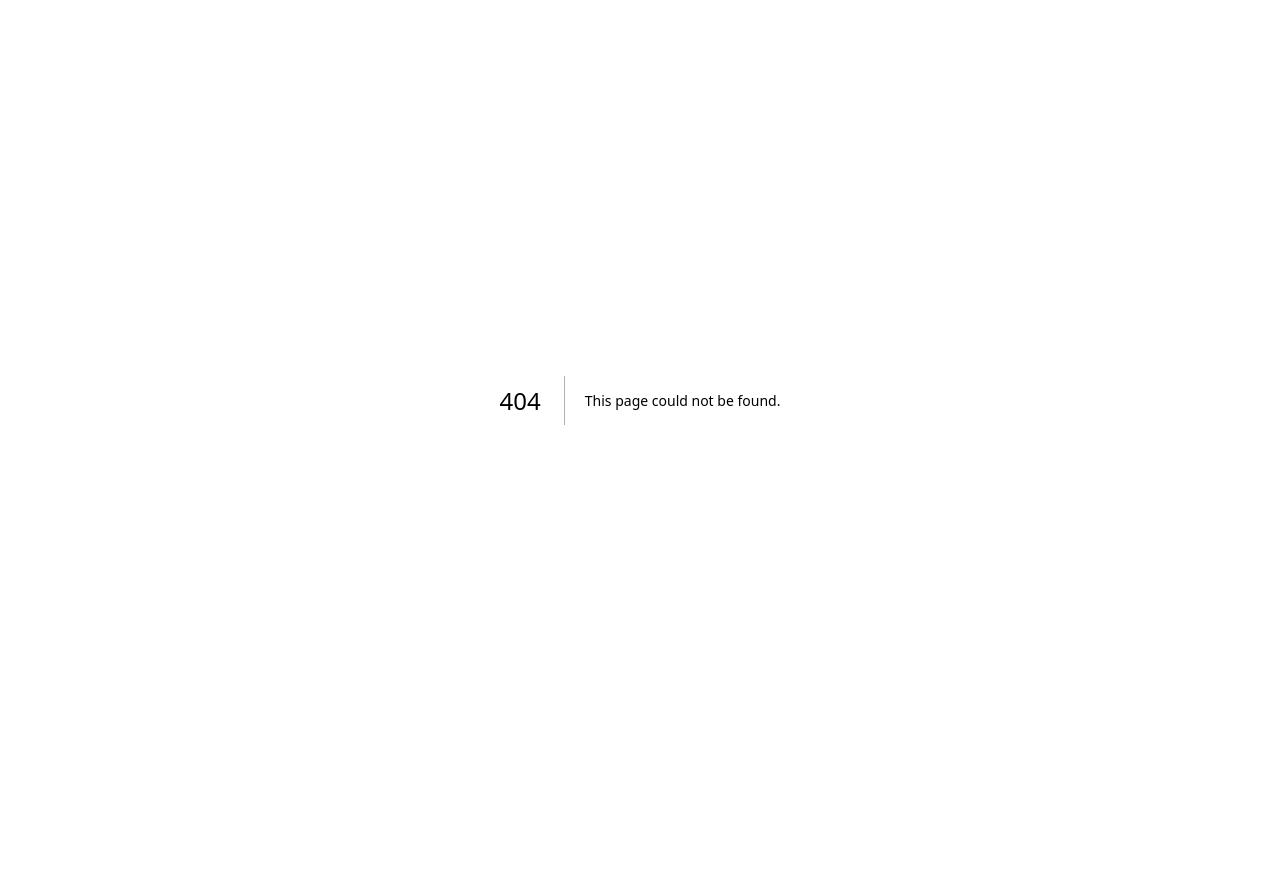
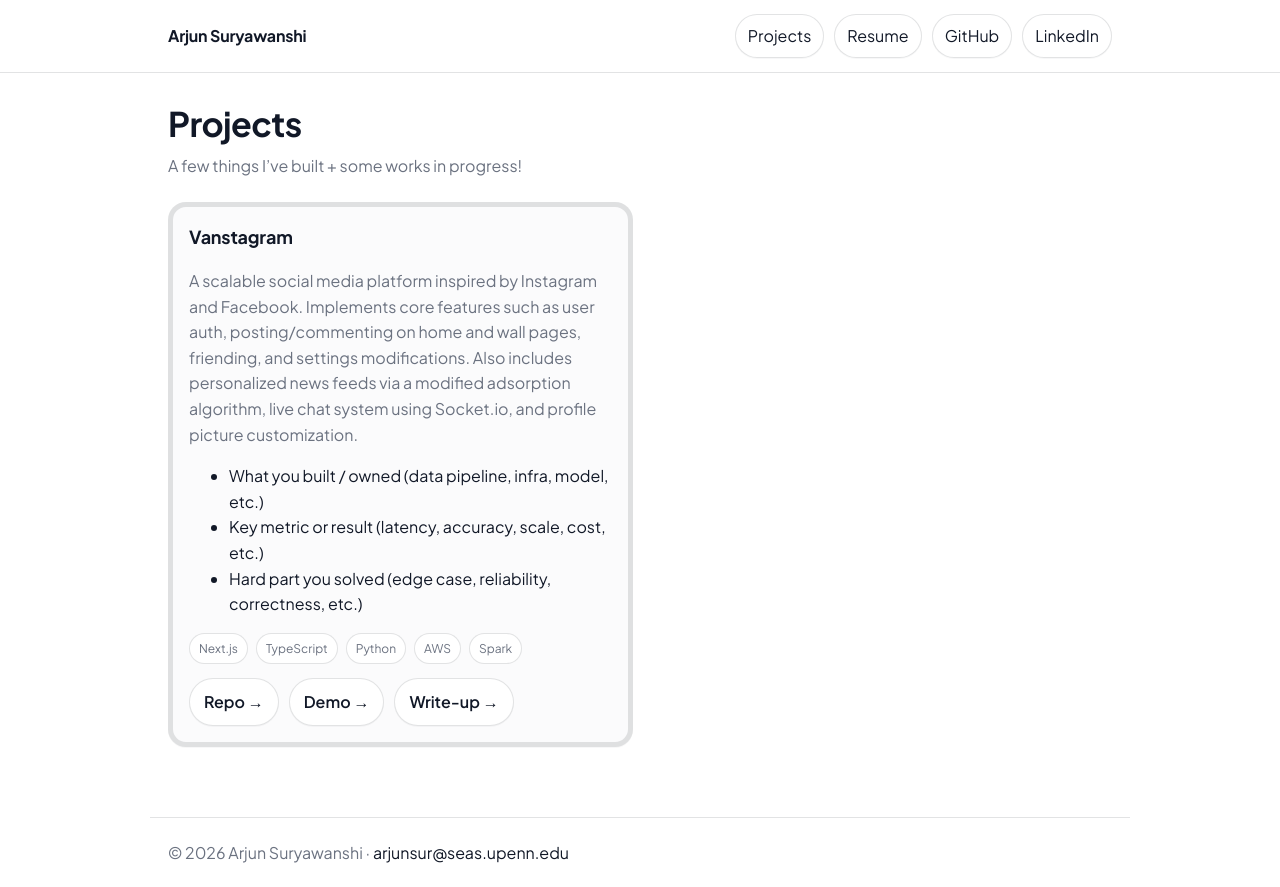
Before and after one commit to arjunsur12/personal-website, a Next.js app: page /projects in a window 1280 px wide. Before the commit this address had no page. Before the commit the page ends 800 px from the top, so only its background shows below. Built offline with nearby package versions, Linux system fonts and the light colour scheme.

Commit message:
- css/style changes to make cleaner - fixed resume, github, and linkedin links - todo - add all project details, spacing/beautifying (maybe add a bit more flair? unsure, seems a bit too minimal right now)

```diff
--- a/src/app/globals.css
+++ b/src/app/globals.css
@@ -1,42 +1,214 @@
 :root {
-  --background: #ffffff;
-  --foreground: #171717;
+  --bg: #ffffff;
+  --text: #111827;     /* near-black */
+  --muted: #6b7280;    /* gray */
+  --card: #fbfbfc;     /* subtle off-white */
+  --border: rgba(17, 24, 39, 0.12);
+  --shadow: 0 1px 2px rgba(17, 24, 39, 0.06), 0 10px 30px rgba(17, 24, 39, 0.06);
+  --link: #111827;
+  --accent: #2563eb;   /* blue */
+  --radius: 18px;
 }
 
-@media (prefers-color-scheme: dark) {
-  :root {
-    --background: #0a0a0a;
-    --foreground: #ededed;
+* { box-sizing: border-box; }
+html, body { padding: 0; margin: 0; }
+body {
+  background: var(--bg);
+  color: var(--text);
+  font-family: var(--font-jakarta), var(--font-inter), ui-sans-serif, system-ui, -apple-system, Segoe UI, Roboto, Helvetica, Arial;
+  line-height: 1.6;
+}
+
+a { color: var(--link); text-decoration: none; }
+a:hover { text-decoration: underline; }
+
+.container {
+  max-width: 980px;
+  margin: 0 auto;
+  padding: 32px 18px 70px;
+}
+
+/* Nav */
+.nav {
+  position: sticky;
+  top: 0;
+  background: rgba(255, 255, 255, 0.85);
+  backdrop-filter: blur(10px);
+  border-bottom: 1px solid var(--border);
+}
+
+.navInner {
+  max-width: 980px;
+  margin: 0 auto;
+  padding: 14px 18px;
+  display: flex;
+  align-items: center;
+  justify-content: space-between;
+  gap: 14px;
+}
+
+.brand {
+  font-weight: 650;
+  letter-spacing: -0.2px;
+}
+
+.navLinks {
+  display: flex;
+  gap: 10px;
+  flex-wrap: wrap;
+  align-items: center;
+  justify-content: flex-end;
+}
+
+.pill {
+  border: 1px solid var(--border);
+  background: #ffffff;
+  padding: 8px 12px;
+  border-radius: 999px;
+  box-shadow: 0 1px 0 rgba(17, 24, 39, 0.03);
+}
+
+.pill:hover {
+  background: rgba(17, 24, 39, 0.03);
+  text-decoration: none;
+}
+
+/* Typography */
+.h1 {
+  font-size: 40px;
+  line-height: 1.12;
+  margin: 0 0 10px;
+  letter-spacing: -0.6px;
+}
+
+.sub {
+  color: var(--muted);
+  margin: 0 0 24px;
+  max-width: 70ch;
+}
+
+/* Hero with photo */
+.heroRow {
+  display: grid;
+  grid-template-columns: 1fr;
+  gap: 0px;
+  align-items: center; /* vertical alignment */
+  padding: 20px 0 28px;
+}
+
+@media (min-width: 820px) {
+  .heroRow {
+    grid-template-columns: 1.6fr 0.8fr; /* text left, image right */
   }
 }
 
-html,
-body {
-  max-width: 100vw;
-  overflow-x: hidden;
+.avatarWrap {
+  display: flex;
+  align-items: center;       /* vertical center */
+  justify-content: center;
 }
 
-body {
-  color: var(--foreground);
-  background: var(--background);
-  font-family: Arial, Helvetica, sans-serif;
-  -webkit-font-smoothing: antialiased;
-  -moz-osx-font-smoothing: grayscale;
+@media (min-width: 820px) {
+  .avatarWrap {
+    justify-content: flex-end; /* push image to the right */
+  }
 }
 
-* {
-  box-sizing: border-box;
-  padding: 0;
-  margin: 0;
+.avatar {
+  width: 250px;
+  height: 250px;
+  border-radius: 999px;
+  border: 1px solid var(--border);
+  box-shadow: var(--shadow);
+  overflow: hidden;
+  background: #fff;
 }
 
-a {
-  color: inherit;
+/* Cards / grid */
+.grid {
+  display: grid;
+  grid-template-columns: 1fr;
+  gap: 14px;
+}
+
+@media (min-width: 820px) {
+  .grid { grid-template-columns: 1fr 1fr; }
+}
+
+.card {
+  border: 5px solid var(--border);
+  background: var(--card);
+  border-radius: var(--radius);
+  padding: 16px;
+  box-shadow: 0 1px 0 rgba(17, 24, 39, 0.03);
+}
+
+.cardTitle {
+  margin: 0 0 6px;
+  font-size: 18px;
+  letter-spacing: -0.2px;
+}
+
+.muted { color: var(--muted); }
+
+/* Buttons */
+.btnRow {
+  display: flex;
+  flex-wrap: wrap;
+  gap: 10px;
+  margin-top: 14px;
+}
+
+.button {
+  display: inline-flex;
+  align-items: center;
+  justify-content: center;
+  gap: 8px;
+  padding: 10px 14px;
+  border-radius: 999px;
+  border: 1px solid var(--border);
+  background: #ffffff;
+  box-shadow: 0 1px 0 rgba(17, 24, 39, 0.03);
+  font-weight: 550;
+}
+
+.button:hover {
+  background: rgba(17, 24, 39, 0.03);
   text-decoration: none;
 }
 
-@media (prefers-color-scheme: dark) {
-  html {
-    color-scheme: dark;
-  }
+.buttonPrimary {
+  background: rgba(37, 99, 235, 0.08);
+  border-color: rgba(37, 99, 235, 0.25);
+  color: var(--accent);
 }
+
+.buttonPrimary:hover {
+  background: rgba(37, 99, 235, 0.12);
+}
+
+/* Tags */
+.tags {
+  display: flex;
+  flex-wrap: wrap;
+  gap: 8px;
+  margin-top: 10px;
+}
+
+.tag {
+  border: 1px solid var(--border);
+  padding: 5px 9px;
+  border-radius: 999px;
+  font-size: 12px;
+  color: var(--muted);
+  background: #fff;
+}
+
+/* Footer */
+.footer {
+  border-top: 1px solid var(--border);
+  padding: 22px 18px;
+  color: var(--muted);
+  max-width: 980px;
+  margin: 0 auto;
+}
--- a/src/app/layout.tsx
+++ b/src/app/layout.tsx
@@ -1,31 +1,34 @@
 import type { Metadata } from "next";
-import { Geist, Geist_Mono } from "next/font/google";
 import "./globals.css";
+import Navbar from "@/components/NavBar";
+import Footer from "@/components/Footer";
+import { Inter, Plus_Jakarta_Sans } from "next/font/google";
 
-const geistSans = Geist({
-  variable: "--font-geist-sans",
+const inter = Inter({
   subsets: ["latin"],
+  variable: "--font-inter",
+  display: "swap",
 });
 
-const geistMono = Geist_Mono({
-  variable: "--font-geist-mono",
+const jakarta = Plus_Jakarta_Sans({
   subsets: ["latin"],
+  variable: "--font-jakarta",
+  display: "swap",
 });
 
 export const metadata: Metadata = {
-  title: "Create Next App",
-  description: "Generated by create next app",
+  title: "Arjun Suryawanshi",
+  description: "Personal website",
+  metadataBase: new URL("https://arjunsuryawanshi.org"),
 };
 
-export default function RootLayout({
-  children,
-}: Readonly<{
-  children: React.ReactNode;
-}>) {
+export default function RootLayout({ children }: { children: React.ReactNode }) {
   return (
-    <html lang="en">
-      <body className={`${geistSans.variable} ${geistMono.variable}`}>
-        {children}
+    <html lang="en" className={`${inter.variable} ${jakarta.variable}`}>
+      <body>
+        <Navbar />
+        <main className="container">{children}</main>
+        <Footer />
       </body>
     </html>
   );
--- a/src/app/page.module.css
+++ b/src/app/page.module.css
@@ -21,7 +21,7 @@
   display: flex;
   min-height: 100vh;
   width: 100%;
-  max-width: 800px;
+  max-width: 1000px;
   flex-direction: column;
   align-items: flex-start;
   justify-content: space-between;
--- /dev/null
+++ b/src/app/projects/page.tsx
@@ -0,0 +1,21 @@
+import { projects } from "@/content/projects";
+import ProjectCard from "@/components/ProjectCard";
+
+export const metadata = {
+  title: "Projects",
+};
+
+export default function ProjectsPage() {
+  return (
+    <>
+      <h1 className="h1" style={{ fontSize: 34 }}>Projects</h1>
+      <p className="sub">
+        A few things I’ve built + some works in progress!
+      </p>
+
+      <div className="grid">
+        {projects.map((p) => <ProjectCard key={p.title} p={p} />)}
+      </div>
+    </>
+  );
+}
--- /dev/null
+++ b/src/components/Footer.tsx
@@ -0,0 +1,10 @@
+export default function Footer() {
+  return (
+    <footer className="footer">
+      <div>
+        © {new Date().getFullYear()} Arjun Suryawanshi ·{" "}
+        <a href="mailto:arjunsur@seas.upenn.edu">arjunsur@seas.upenn.edu</a>
+      </div>
+    </footer>
+  );
+}
--- /dev/null
+++ b/src/components/NavBar.tsx
@@ -0,0 +1,22 @@
+import Link from "next/link";
+
+export default function Navbar() {
+  return (
+    <header className="nav">
+      <div className="navInner">
+        <Link className="brand" href="/">Arjun Suryawanshi</Link>
+
+        <nav className="navLinks">
+          <Link className="pill" href="/projects">Projects</Link>
+          <Link className="pill" href="/resume">Resume</Link>
+          <a className="pill" href="https://github.com/arjunsur12" target="_blank" rel="noreferrer">
+            GitHub
+          </a>
+          <a className="pill" href="https://www.linkedin.com/in/arjunsur" target="_blank" rel="noreferrer">
+            LinkedIn
+          </a>
+        </nav>
+      </div>
+    </header>
+  );
+}
--- /dev/null
+++ b/src/components/ProjectCard.tsx
@@ -0,0 +1,40 @@
+import { Project } from "@/content/projects";
+
+export default function ProjectCard({ p }: { p: Project }) {
+  return (
+    <div className="card">
+      <h3 className="cardTitle">{p.title}</h3>
+      <p className="muted">{p.description}</p>
+
+      <ul>
+        {p.highlights.map((h, i) => (
+          <li key={i}>{h}</li>
+        ))}
+      </ul>
+
+      <div className="tags">
+        {p.tags.map((t) => (
+          <span key={t} className="tag">{t}</span>
+        ))}
+      </div>
+
+      <div className="btnRow">
+        {p.links.repo && (
+          <a className="button" href={p.links.repo} target="_blank" rel="noreferrer">
+            Repo →
+          </a>
+        )}
+        {p.links.demo && (
+          <a className="button" href={p.links.demo} target="_blank" rel="noreferrer">
+            Demo →
+          </a>
+        )}
+        {p.links.writeup && (
+          <a className="button" href={p.links.writeup}>
+            Write-up →
+          </a>
+        )}
+      </div>
+    </div>
+  );
+}
--- /dev/null
+++ b/src/content/projects.ts
@@ -0,0 +1,30 @@
+export type Project = {
+  title: string;
+  description: string;
+  highlights: string[];
+  tags: string[];
+  links: {
+    repo?: string;
+    demo?: string;
+    writeup?: string;
+  };
+};
+
+export const projects: Project[] = [
+  {
+    title: "Vanstagram",
+    description:
+      "A scalable social media platform inspired by Instagram and Facebook. Implements core features such as user auth, posting/commenting on home and wall pages, friending, and settings modifications. Also includes personalized news feeds via a modified adsorption algorithm, live chat system using Socket.io, and profile picture customization.",
+    highlights: [
+      "What you built / owned (data pipeline, infra, model, etc.)",
+      "Key metric or result (latency, accuracy, scale, cost, etc.)",
+      "Hard part you solved (edge case, reliability, correctness, etc.)",
+    ],
+    tags: ["Next.js", "TypeScript", "Python", "AWS", "Spark"],
+    links: {
+      repo: "https://github.com/yourhandle/project",
+      demo: "https://project-demo.com",
+      writeup: "https://yourdomain.com/projects#project-name",
+    },
+  },
+];
```
Also changed, not shown: src/app/page.tsx (+39 -56 lines), src/app/resume/page.tsx (added, +34 -0 lines), public/me.jpg (added), 1 other file (tests, documents, lock files or other folders).
